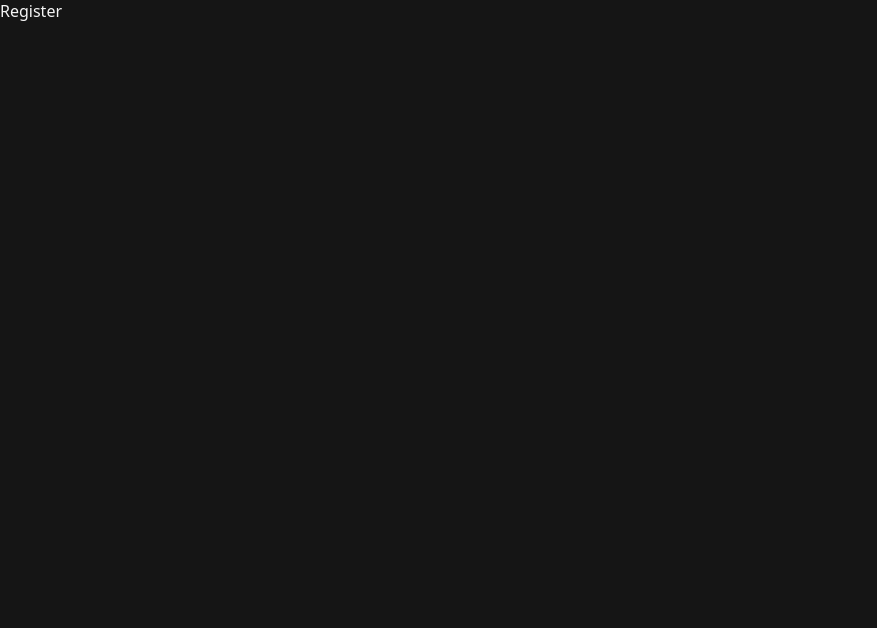
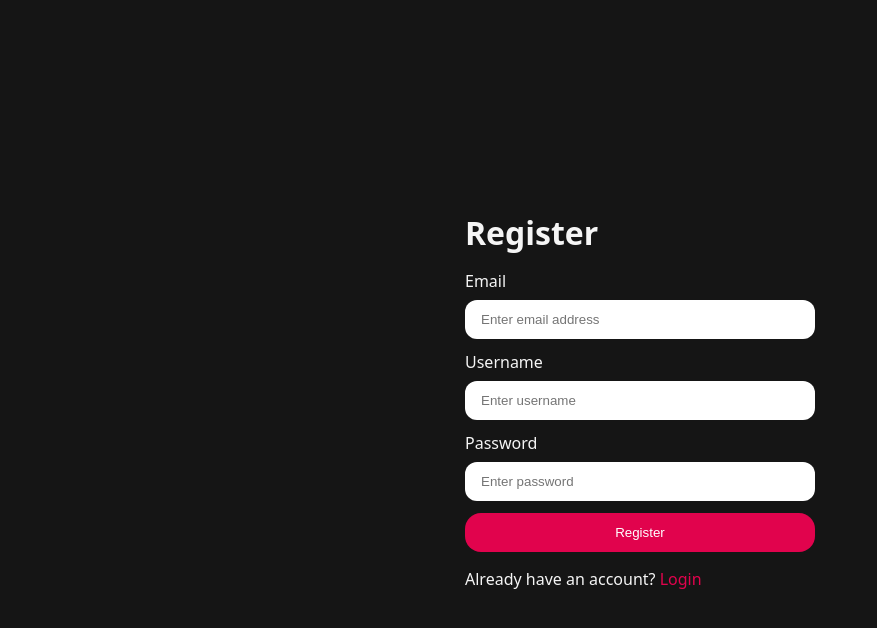
Before and after one commit to singhmahipal/INTERVIEW-AI, a React app in the folder frontend/: page /register in a window 1280 px wide. Shown: the top 628 px of the page, without its empty margins (0-877 px from the left). Built offline with nearby package versions, Linux system fonts and the light colour scheme; the HTML template or start-up script is replaced by a standard one.

Commit message:
implement custom hook (useAuth) for register with 2-way-binding

```diff
--- a/frontend/src/features/auth/pages/Register.jsx
+++ b/frontend/src/features/auth/pages/Register.jsx
@@ -1,9 +1,71 @@
-import React from 'react'
+import React, { useState } from "react";
+import { Link, useNavigate } from "react-router";
+import "../auth.form.scss";
+import { useAuth } from "../hooks/useAuth.js";
 
 const Register = () => {
+  const {loading, handleRegister} = useAuth();
+  const navigate = useNavigate();
+
+  const [email, setEmail] = useState("");
+  const [username, setUsername] = useState("");
+  const [password, setPassword] = useState("");
+
+  const handleSubmit = async (e) => {
+    e.preventDefault();
+    await handleRegister({username, email, password});
+    navigate("/");
+  };
+
+  if (loading) {
+    return (
+      <main><h1>Loading...</h1></main>
+    )
+  }
+
   return (
-    <div>Register</div>
-  )
-}
+    <main>
+      <div className="form-container">
+        <h1>Register</h1>
+        <form onSubmit={handleSubmit}>
+          <div className="input-group">
+            <label htmlFor="email">Email</label>
+            <input
+            onChange={(e) => {setEmail(e.target.value)}}
+              type="email"
+              name="email"
+              id="email"
+              placeholder="Enter email address"
+            />
+          </div>
+          <div className="input-group">
+            <label htmlFor="username">Username</label>
+            <input
+            onChange={(e) => {setUsername(e.target.value)}}
+              type="text"
+              name="username"
+              id="username"
+              placeholder="Enter username"
+            />
+          </div>
+          <div className="input-group">
+            <label htmlFor="password">Password</label>
+            <input
+            onChange={(e) => {setPassword(e.target.value)}}
+              type="password"
+              name="password"
+              id="password"
+              placeholder="Enter password"
+            />
+          </div>
+          <button className="button primary-button">Register</button>
+        </form>
+        <p>
+          Already have an account? <Link to={"/login"}>Login</Link>
+        </p>
+      </div>
+    </main>
+  );
+};
 
-export default Register
+export default Register;
```
